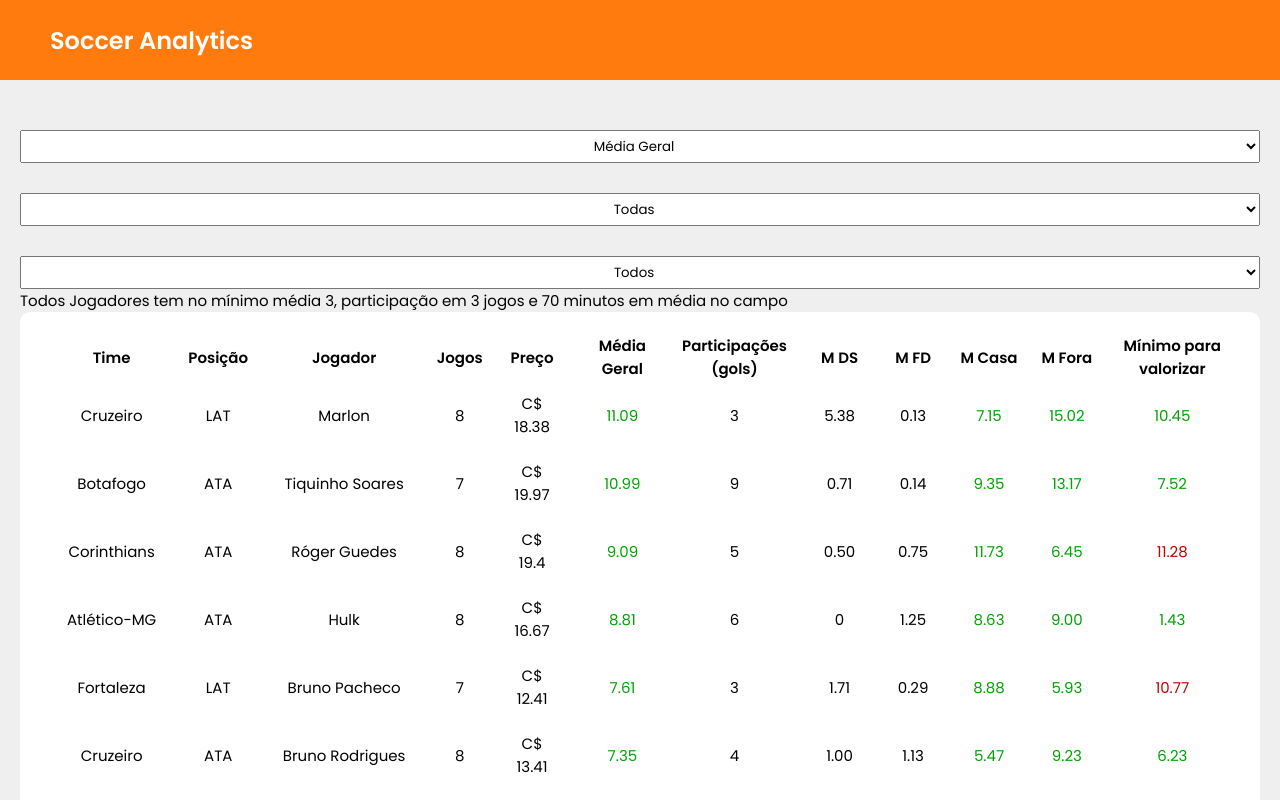
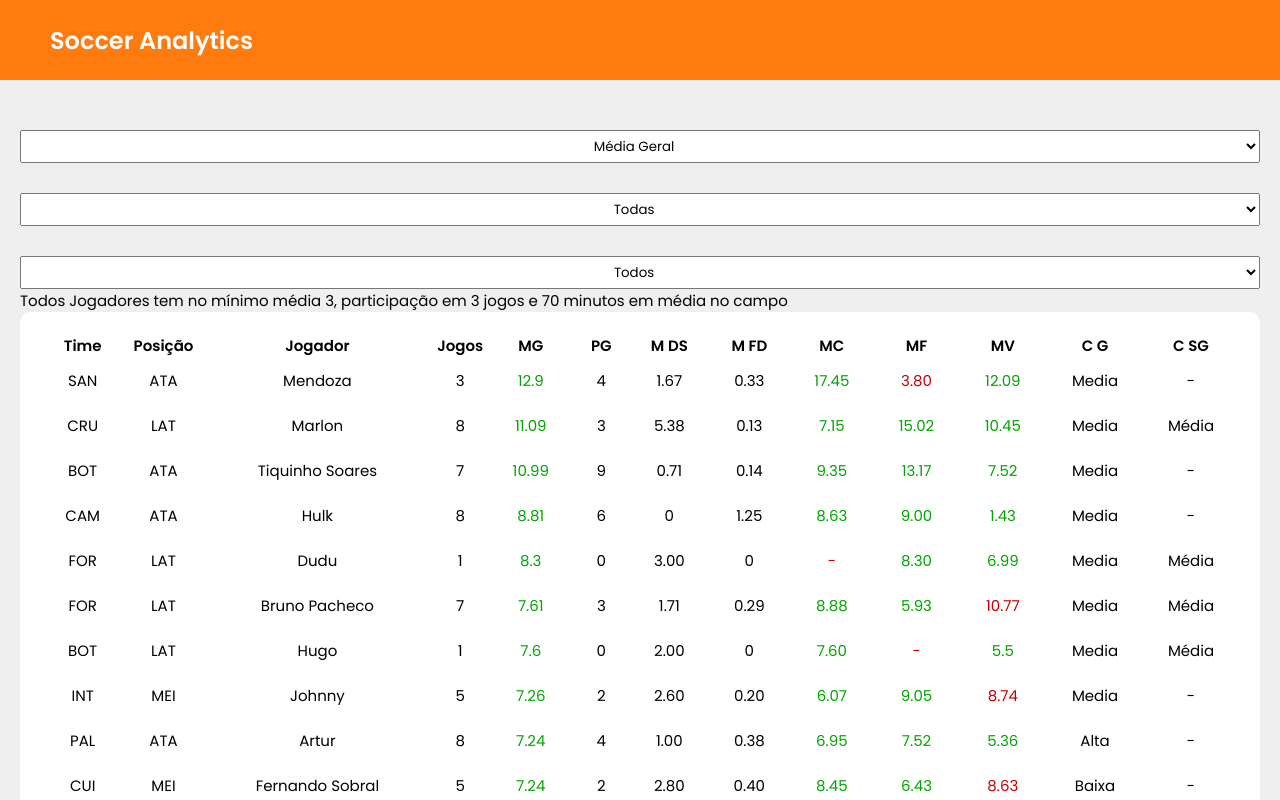
Before and after one commit to lulucasalves/soccer-front, a Next.js app: page /cartola in a window 1280 px wide. Shown: the top 800 px of the page. Built offline with nearby package versions, Linux system fonts and the light colour scheme.

Commit message:
refactor: add params

```diff
--- a/src/components/Matches/index.tsx
+++ b/src/components/Matches/index.tsx
@@ -45,6 +45,8 @@ export function Matches() {
             penaltisNumeros,
             escudo,
             lastGames,
+            faz,
+            sofre,
           } = returnAllStats(teamsfiltered[0], numberGames);
 
           const {
@@ -213,7 +215,7 @@ export function Matches() {
                 </div>
               </div>
               <div className="card result">
-                <h2>{result}</h2>
+                <h2>{`${faz}x${sofre}`}</h2>
                 <p
                   className={
                     sgDiff >= 1.9 * numberGames ? "positive" : "negative"
--- a/src/components/Players/index.tsx
+++ b/src/components/Players/index.tsx
@@ -1,4 +1,4 @@
-import { useEffect, useState } from "react";
+import * as dataA from "~/data/games.json";
 
 export function Players({
   filterTeam,
@@ -11,6 +11,7 @@ export function Players({
   sort: string;
   data: any;
 }) {
+  const { times } = dataA;
   return (
     <div className="players">
       Todos Jogadores tem no mínimo média 3, participação em 3 jogos e 70
@@ -22,14 +23,15 @@ export function Players({
             <th>Posição</th>
             <th>Jogador</th>
             <th>Jogos</th>
-            <th>Preço</th>
-            <th>Média Geral</th>
-            <th>Participações (gols)</th>
-            <th>M DS</th>
-            <th>M FD</th>
-            <th>M Casa</th>
-            <th>M Fora</th>
-            <th>Mínimo para valorizar</th>
+            <th title="Média geral">MG</th>
+            <th title="Participações em gols">PG</th>
+            <th title="Média desarmes">M DS</th>
+            <th title="Média finalizações defendidas">M FD</th>
+            <th title="Média em casa">MC</th>
+            <th title="Média fora de casa">MF</th>
+            <th title="Mínimo para valorizar">MV</th>
+            <th title="Chance de gols">C G</th>
+            <th title="Chance de não sofrer gol">C SG</th>
           </tr>
         </thead>
 
@@ -63,24 +65,40 @@ export function Players({
                   minimo_para_valorizar,
                   posicao_id,
                   status_id,
-                  preco_num,
                   scout,
                 }) => {
                   const clube = data.clubes[clube_id];
                   const posicao = data.posicoes[posicao_id];
 
-                  if (
-                    media_num > 3 &&
-                    (status_id === 7 || status_id === 2) &&
-                    jogos_num > 3
-                  )
+                  const teamfiltered = times.filter(
+                    (val) => val.id === clube_id
+                  )[0];
+
+                  let chanceGol =
+                    teamfiltered.faz === 0
+                      ? "Baixa"
+                      : teamfiltered.faz === 1
+                      ? "Media"
+                      : teamfiltered.faz === 2
+                      ? "Alta"
+                      : "Muito Alta";
+
+                  let chanceSG =
+                    posicao_id > 3
+                      ? "-"
+                      : teamfiltered.sofre === 0
+                      ? "Alta"
+                      : teamfiltered.sofre === 1
+                      ? "Média"
+                      : "Baixa";
+                  0;
+                  if (media_num > 2 && status_id === 7)
                     return (
                       <tr key={atleta_id}>
-                        <td>{clube.nome}</td>
+                        <td>{clube.abreviacao}</td>
                         <td>{posicao.abreviacao.toUpperCase()}</td>
                         <td>{apelido}</td>
                         <td>{jogos_num}</td>
-                        <td>C$ {preco_num}</td>
                         <td className={media_num > 5 ? "positive" : "negative"}>
                           {media_num}
                         </td>
@@ -136,6 +154,8 @@ export function Players({
                         >
                           {minimo_para_valorizar}
                         </td>
+                        <td>{chanceGol}</td>
+                        <td>{chanceSG}</td>
                       </tr>
                     );
                 }
--- a/src/features/teamStats.ts
+++ b/src/features/teamStats.ts
@@ -171,6 +171,9 @@ export function returnAllStats(a: any, numberGames: number) {
   let mediaCartoes = cartoes / jogosTotal;
   const clube = a.clube;
   const escudo = a.escudo;
+  const faz = a.faz;
+  const sofre = a.sofre;
+  const id = a.id;
 
   const penaltisNumeros = penaltis / jogosTotal;
 
@@ -192,5 +195,8 @@ export function returnAllStats(a: any, numberGames: number) {
     penaltisNumeros,
     escudo,
     lastGames,
+    faz,
+    sofre,
+    id,
   };
 }
```
Also changed, not shown: src/data/games.json.
